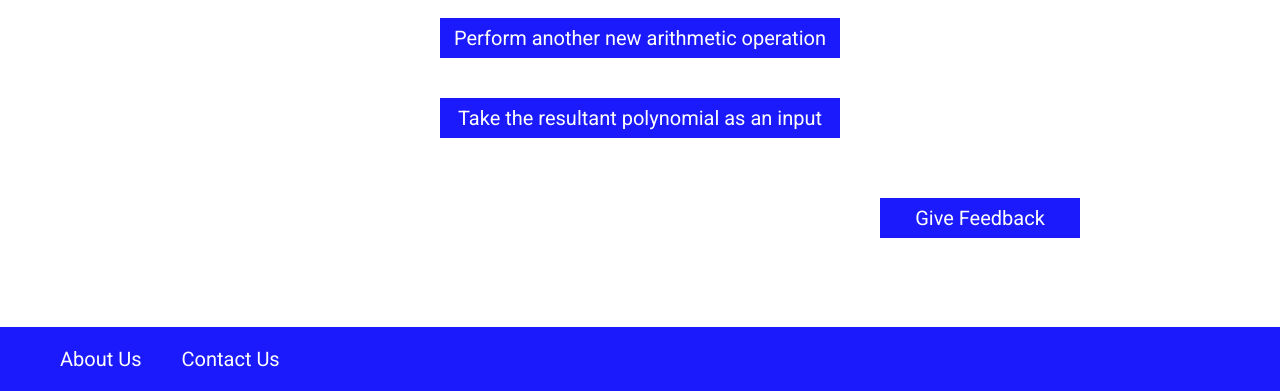
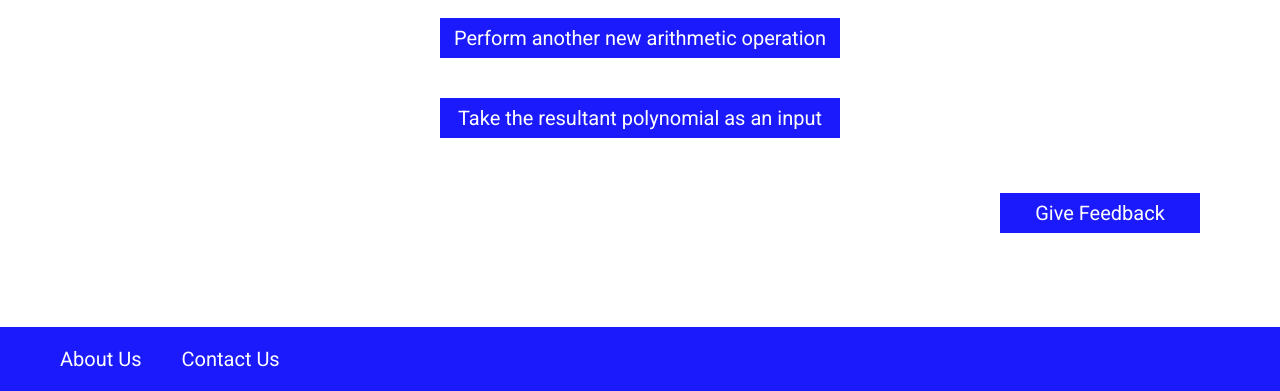
Before and after one commit to malharvb/PolyMath, a plain HTML site: page workspace3.html in a window 1280 px wide. Shown: the part 409-800 px from the top of the page. Drawn offline with Linux system fonts and the light colour scheme.

Commit message:
feedback btn position changed

```diff
--- a/workspace3.css
+++ b/workspace3.css
@@ -123,9 +123,10 @@ footer
 {
     display: flex;
     justify-content: flex-end;
-    align-items: flex-end;
-    padding-top: 3em;
-    padding-right: 10em;
+    margin-top: auto;
+    margin-bottom: 2em;
+    margin-right: 4em;
+
 }
 
 .btn
```
Also changed, not shown: workspace2.html (line endings or trailing spaces).
